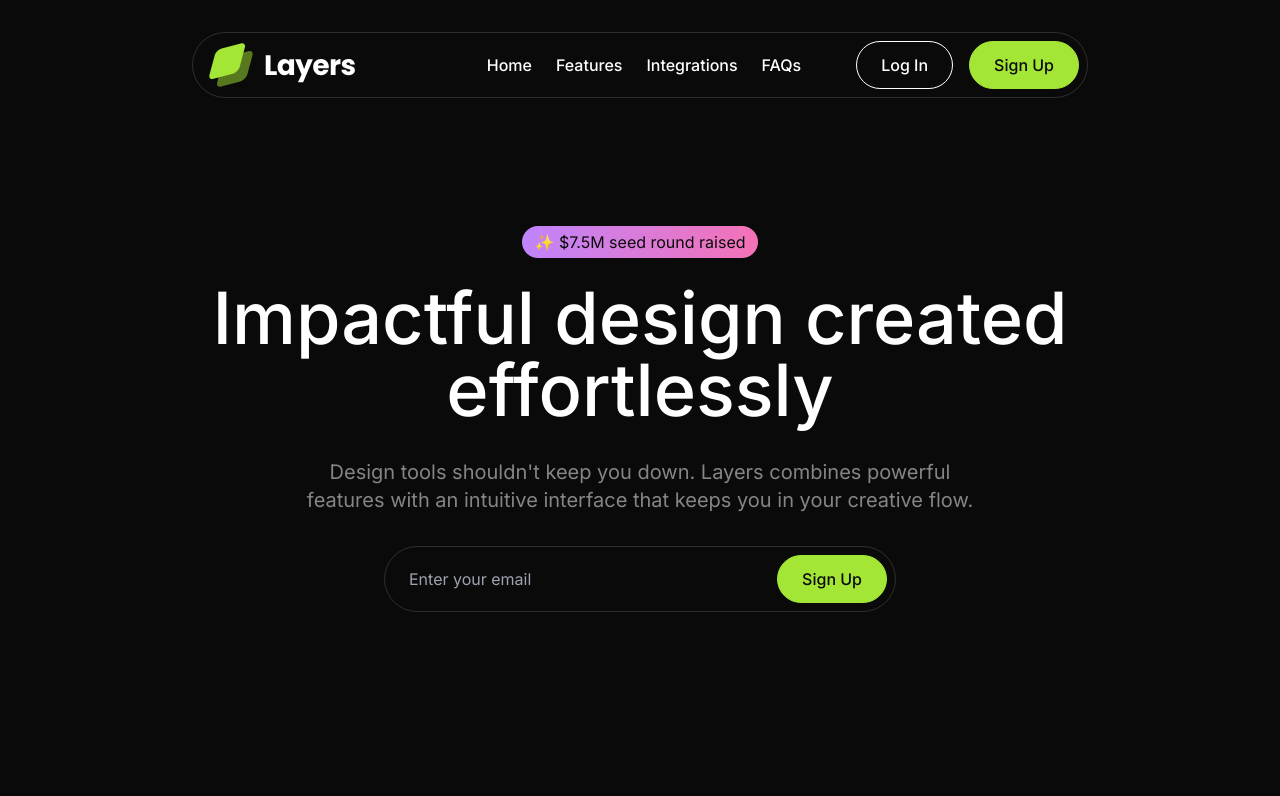
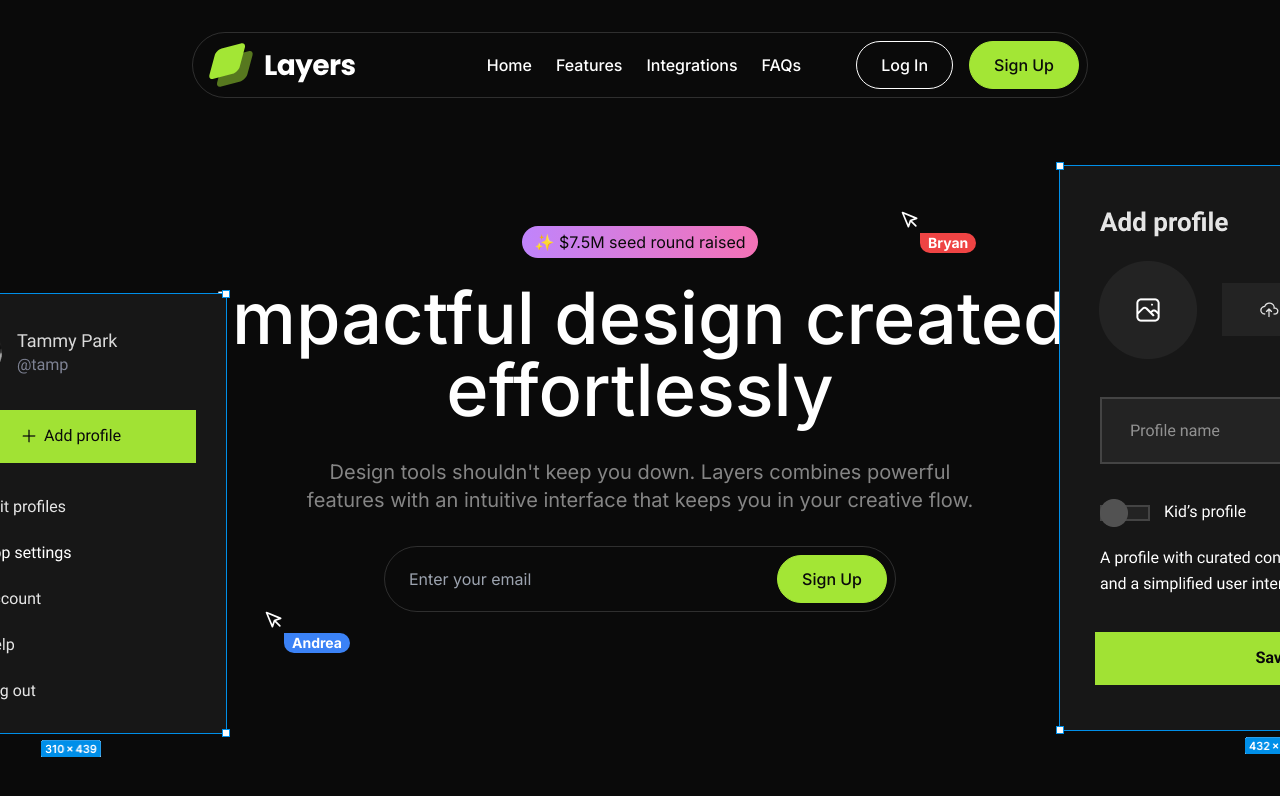
Before and after one commit to swarajzz/Layers, a Next.js app: page / in a window 1280 px wide. Shown: the top 796 px of the page. Built offline with nearby package versions, Linux system fonts and the light colour scheme.

Commit message:
hero section

```diff
--- /dev/null
+++ b/src/components/Pointer.tsx
@@ -0,0 +1,33 @@
+import { twMerge } from "tailwind-merge";
+
+export default function pointer(props: {
+    name: string;
+    color?: "red" | "blue";
+}) {
+    const { name, color } = props;
+
+    return (
+        <div className="relative">
+            <svg
+                xmlns="http://www.w3.org/2000/svg"
+                width="24"
+                height="24"
+                viewBox="0 0 24 24"
+                fill="none"
+                stroke="currentColor"
+                strokeWidth="2"
+                strokeLinecap="round"
+                strokeLinejoin="round"
+                className="feather feather-mouse-pointer size-5 text-white"
+            >
+                <path d="M3 3l7.07 16.97 2.51-7.39 7.39-2.51L3 3z"></path>
+                <path d="M13 13l6 6"></path>
+            </svg>
+            <div className="absolute left-full top-full">
+                <div className={twMerge("inline-flex rounded-full rounded-tl-none bg-blue-500 px-2 text-sm font-bold", color === 'red' && "bg-red-500")}>
+                    {name}
+                </div>
+            </div>
+        </div>
+    );
+}
--- a/src/sections/Hero.tsx
+++ b/src/sections/Hero.tsx
@@ -1,11 +1,33 @@
 import Button from "@/components/Button";
+import Image from "next/image";
+import designExample1Image from "@/assets/images/design-example-1.png";
+import designExample2Image from "@/assets/images/design-example-2.png";
+import Pointer from "@/components/Pointer";
 
 export default function Hero() {
     return (
-        <section className="py-24">
-            <div className="container">
+        <section className="overflow-x-clip py-24">
+            <div className="container relative">
+                <div className="absolute -left-32 top-16 hidden lg:block">
+                    <Image
+                        src={designExample1Image}
+                        alt="Design example 1 image"
+                    />
+                </div>
+                <div className="absolute -right-64 -top-16 hidden lg:block">
+                    <Image
+                        src={designExample2Image}
+                        alt="Design example 2 image"
+                    />
+                </div>
+                <div className="absolute left-56 top-96 hidden lg:block">
+                    <Pointer name="Andrea" />
+                </div>
+                <div className="absolute -top-4 right-80 hidden lg:block">
+                    <Pointer name="Bryan" color="red" />
+                </div>
                 <div className="flex justify-center">
-                    <div className="inline-flex rounded-full bg-gradient-to-r from-purple-400 to-pink-400 px-3 py-1 text-neutral-950">
+                    <div className="lg:8xl inline-flex rounded-full bg-gradient-to-r from-purple-400 to-pink-400 px-3 py-1 text-neutral-950">
                         ✨ $7.5M seed round raised
                     </div>
                 </div>
@@ -17,7 +39,7 @@
                     powerful features with an intuitive interface that keeps you
                     in your creative flow.
                 </p>
-                <form className="mx-auto mt-8 flex max-w-lg whitespace-nowrap rounded-full border border-white/15 p-2">
+                <form className="mx-auto mt-8 flex w-full max-w-lg rounded-full border border-white/15 p-2">
                     <input
                         type="email"
                         className="bg-transparent px-4 md:flex-1"
@@ -26,8 +48,8 @@
                     <Button
                         type="submit"
                         variant="primary"
+                        className="whitespace-nowrap"
                         size="sm"
-                        className="whitespace-nowrap"
                     >
                         Sign Up
                     </Button>
```
